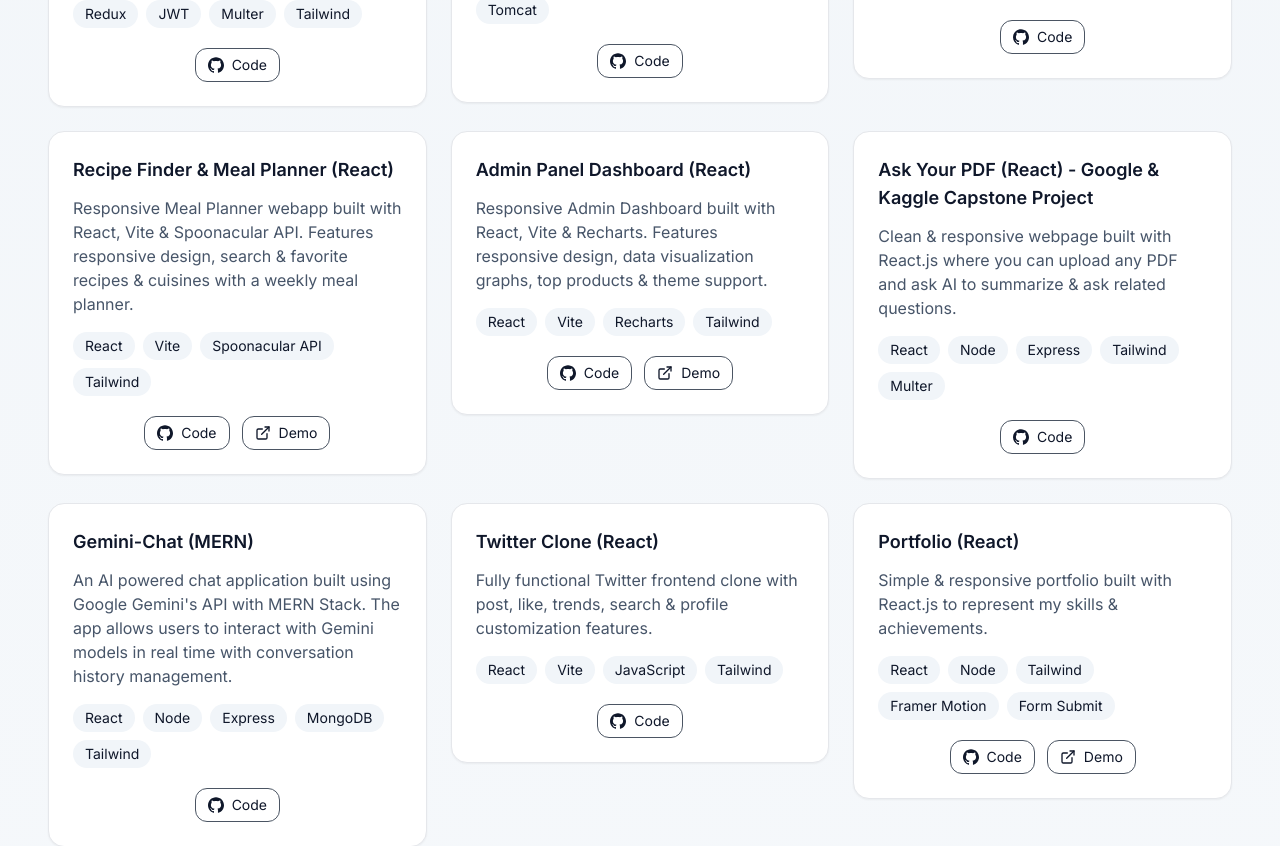
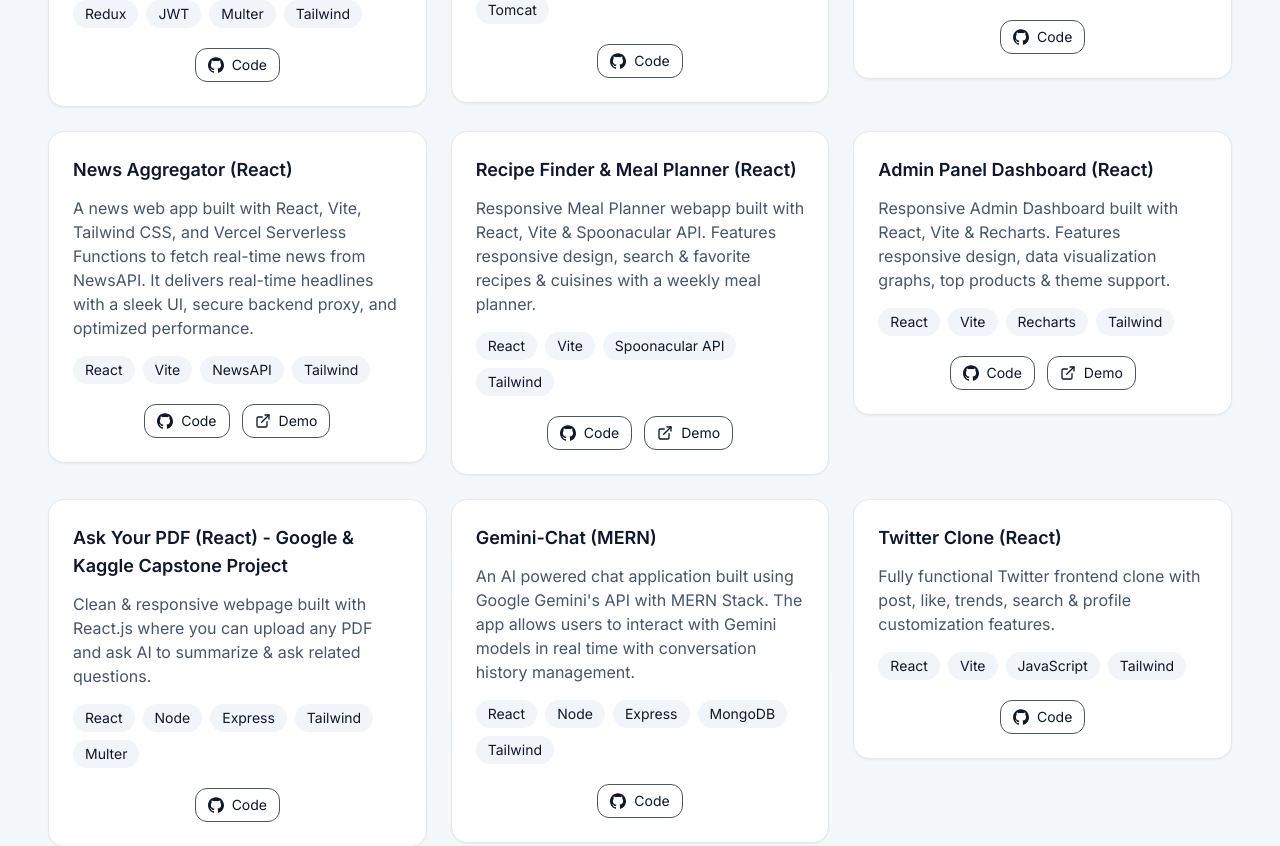
Before and after one commit to mohdkamran-khan/KAMRAN-portfolio, a React (Vite) app: page / in a window 1280 px wide. Shown: the part 1020-1866 px from the top of the page. Built offline with nearby package versions, Linux system fonts and the light colour scheme.

Commit message:
Updated resume

```diff
--- a/src/App.jsx
+++ b/src/App.jsx
@@ -22,6 +22,7 @@
   SiGithub,
   SiKaggle,
   SiLinkedin,
+  SiLinktree,
 } from "react-icons/si";
 import { GrAchievement } from "react-icons/gr";
 
@@ -77,6 +78,22 @@
     repo: "https://github.com/mohdkamran-khan/Mini-Event-Tracker",
     details:
       "Implemented using MERN for functionality and React/Tailwind for layout. Features responsive design and local storage for event persistence.",
+  },
+  {
+    slug: "News Aggregator-React",
+    title: "News Aggregator (React)",
+    description:
+      "A news web app built with React, Vite, Tailwind CSS, and Vercel Serverless Functions to fetch real-time news from NewsAPI. It delivers real-time headlines with a sleek UI, secure backend proxy, and optimized performance.",
+    stack: [
+      "React",
+      "Vite",
+      "NewsAPI",
+      "Tailwind"
+    ],
+    link: "https://news-aggregator-pi-pearl.vercel.app/",
+    repo: "https://github.com/mohdkamran-khan/News-Aggregator",
+    details:
+      "Implemented using React for functionality and Tailwind for layout. Features responsive design and search & bookmark features.",
   },
    {
     slug: "Recipe Finder & Meal Planner-React",
@@ -1075,14 +1092,14 @@
         <div className="border-t border-slate-300 dark:border-slate-700"></div>
       </div>
       {/* Footer */}
-      <footer className="py-6 text-center text-sm text-slate-500 cursor-context-menu">
+      <footer className="py-6 text-center text-sm text-slate-600 cursor-context-menu dark:text-slate-400">
         <div className="flex flex-wrap items-center justify-center gap-3 mb-3">
           <a
             href="https://github.com/mohdkamran-khan"
             target="_blank"
             rel="noreferrer"
             aria-label="GitHub"
-            className="inline-flex items-center gap-2 px-3 py-2 border rounded-lg hover:scale-105 hover:shadow-xl hover:bg-slate-50 dark:hover:bg-slate-900"
+            className="inline-flex items-center gap-2 px-3 py-2 border rounded-lg hover:scale-105 hover:shadow-xl hover:bg-slate-50 dark:hover:bg-slate-900 dark:text-slate-300"
           >
             <SiGithub className="h-4 w-4" /> GitHub
           </a>
@@ -1091,16 +1108,16 @@
             target="_blank"
             rel="noreferrer"
             aria-label="LinkedIn"
-            className="inline-flex items-center gap-2 px-3 py-2 border rounded-lg hover:scale-105 hover:shadow-xl hover:bg-slate-50 dark:hover:bg-slate-900"
+            className="inline-flex items-center gap-2 px-3 py-2 border rounded-lg hover:scale-105 hover:shadow-xl hover:bg-slate-50 dark:hover:bg-slate-900 dark:text-slate-300"
           >
             <SiLinkedin className="h-4 w-4" /> LinkedIn
           </a>
           <a
-            href="https://discordapp.com/users/1438054169339760721"
+            href="https://discord.gg/27xRAdJk"
             target="_blank"
             rel="noreferrer"
             aria-label="Discord"
-            className="inline-flex items-center gap-2 px-3 py-2 border rounded-lg hover:scale-105 hover:shadow-xl hover:bg-slate-50 dark:hover:bg-slate-900"
+            className="inline-flex items-center gap-2 px-3 py-2 border rounded-lg hover:scale-105 hover:shadow-xl hover:bg-slate-50 dark:hover:bg-slate-900 dark:text-slate-300"
           >
             <SiDiscord className="h-4 w-4" /> Discord
           </a>
@@ -1109,7 +1126,7 @@
             target="_blank"
             rel="noreferrer"
             aria-label="Kaggle"
-            className="inline-flex items-center gap-2 px-3 py-2 border rounded-lg hover:scale-105 hover:shadow-xl hover:bg-slate-50 dark:hover:bg-slate-900"
+            className="inline-flex items-center gap-2 px-3 py-2 border rounded-lg hover:scale-105 hover:shadow-xl hover:bg-slate-50 dark:hover:bg-slate-900 dark:text-slate-300"
           >
             <SiKaggle className="h-4 w-4" /> Kaggle
           </a>
@@ -1118,7 +1135,7 @@
             target="_blank"
             rel="noreferrer"
             aria-label="Credly"
-            className="inline-flex items-center gap-2 px-3 py-2 border rounded-lg hover:scale-105 hover:shadow-xl hover:bg-slate-50 dark:hover:bg-slate-900"
+            className="inline-flex items-center gap-2 px-3 py-2 border rounded-lg hover:scale-105 hover:shadow-xl hover:bg-slate-50 dark:hover:bg-slate-900 dark:text-slate-300"
           >
             <SiCredly className="h-4 w-4" /> Credly
           </a>
@@ -1127,7 +1144,7 @@
             target="_blank"
             rel="noreferrer"
             aria-label="Commudle"
-            className="inline-flex items-center gap-2 px-3 py-2 border rounded-lg hover:scale-105 hover:shadow-xl hover:bg-slate-50 dark:hover:bg-slate-900"
+            className="inline-flex items-center gap-2 px-3 py-2 border rounded-lg hover:scale-105 hover:shadow-xl hover:bg-slate-50 dark:hover:bg-slate-900 dark:text-slate-300"
           >
             <img
               src="commudle-logo.png"
@@ -1135,6 +1152,15 @@
               className="h-4 w-4 object-contain"
             />
             Commudle
+          </a>
+          <a
+            href="https://linktr.ee/mohdkamrankhan"
+            target="_blank"
+            rel="noreferrer"
+            aria-label="Linktree"
+            className="inline-flex items-center gap-2 px-3 py-2 border rounded-lg hover:scale-105 hover:shadow-xl hover:bg-slate-50 dark:hover:bg-slate-900 dark:text-slate-300"
+          >
+            <SiLinktree className="h-4 w-4" /> Linktree
           </a>
         </div>
         <br />© {new Date().getFullYear()} | Mohd Kamran Khan
```
Also changed, not shown: 2 other files (tests, documents, lock files or other folders).
